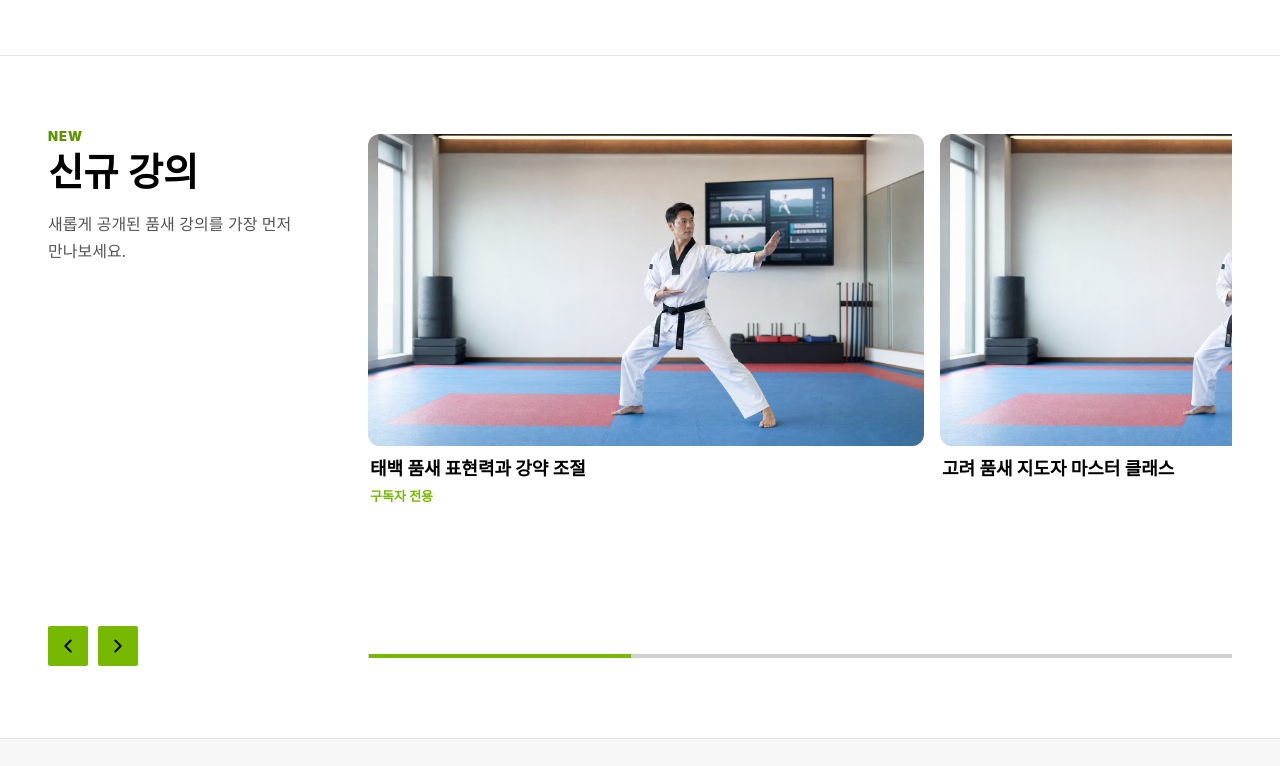
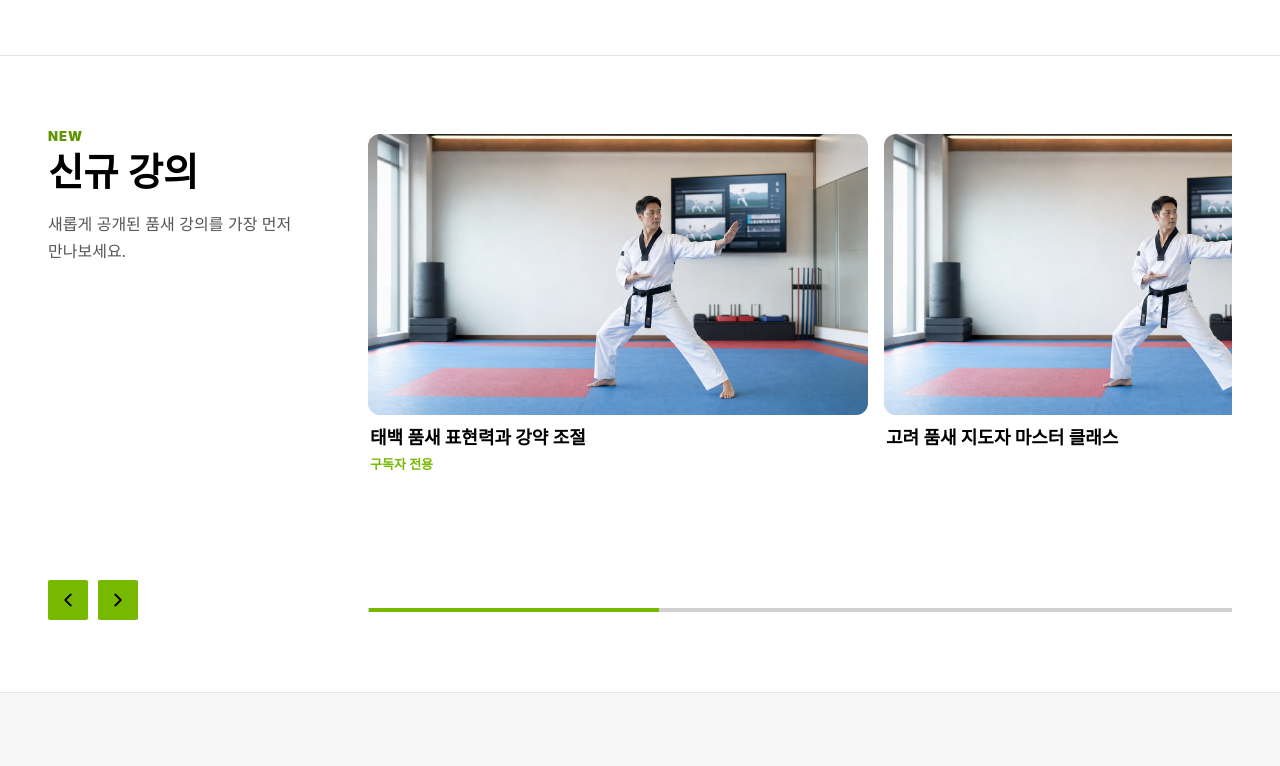
Before and after one commit to boteps4120-alt/botepswep, a Next.js app: page / in a window 1280 px wide. Shown: the part 1562-2328 px from the top of the page. Built offline with nearby package versions, Linux system fonts and the light colour scheme; no server answers; the database is empty.

Commit message:
Reduce course card sizes

```diff
--- a/app/globals.css
+++ b/app/globals.css
@@ -1195,8 +1195,8 @@ h3 {
 }
 
 .course-card-landscape {
-  min-height: 464px;
-  width: min(556px, calc(100vw - 40px));
+  min-height: 418px;
+  width: min(500px, calc(100vw - 40px));
 }
 
 .course-card-landscape .course-image-link {
@@ -1209,8 +1209,8 @@ h3 {
 }
 
 .course-card-portrait {
-  min-height: 600px;
-  width: min(321px, calc(100vw - 40px));
+  min-height: 540px;
+  width: min(289px, calc(100vw - 40px));
 }
 
 .course-card-portrait .course-image-link {
```
